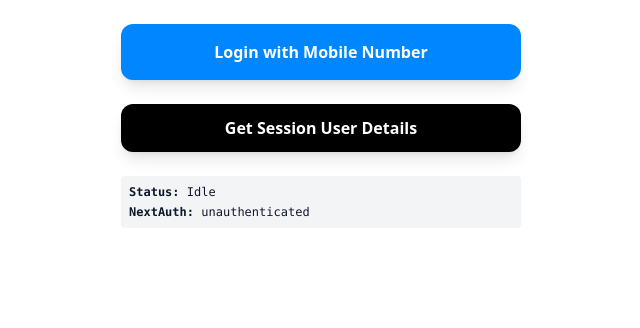
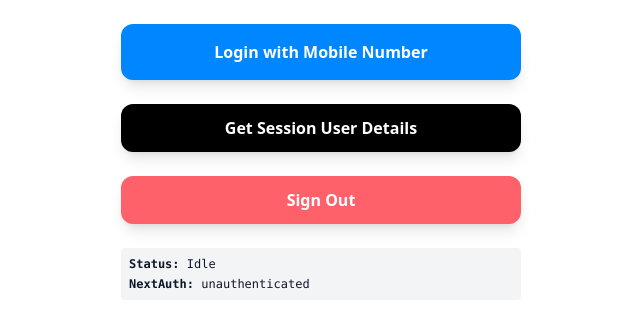
Before and after one commit to DeepakDhiman2005/truecaller-test, a Next.js app: page / in a window 1280 px wide. Shown: the top 328 px of the page, without its empty margins (319-959 px from the left). Built offline with nearby package versions, Linux system fonts and the light colour scheme; no server answers.

Commit message:
testing dev

```diff
--- a/app/api/truecaller/route.ts
+++ b/app/api/truecaller/route.ts
@@ -6,14 +6,14 @@ export async function POST(req: NextRequest) {
         const body = await req.json();
 
         // 1. Validate Payload from Truecaller
-        if (!body.requestId || !body.accessToken || !body.endpoint) {
+        if (!body.requestId || !body.accessToken) {
             return NextResponse.json({ error: "Invalid payload" }, { status: 400 });
         }
 
         console.log("🔥 Truecaller Callback Received for ID:", body.requestId);
 
         // 2. Fetch Profile from Truecaller immediately
-        const profileRes = await fetch(body.endpoint, {
+        const profileRes = await fetch("https://oauth-account-noneu.truecaller.com/v1/userinfo", {
             headers: { Authorization: `Bearer ${body.accessToken}` },
         });
 
--- a/components/buttons/TruecallerAuth.tsx
+++ b/components/buttons/TruecallerAuth.tsx
@@ -1,6 +1,6 @@
 "use client";
 
-import { useSession, signIn } from "next-auth/react";
+import { useSession, signIn, signOut } from "next-auth/react";
 import { useState, useEffect, useRef } from "react";
 import { v4 as uuidv4 } from "uuid";
 
@@ -66,6 +66,16 @@ export default function TruecallerRealTest() {
     else setStatus("Session loaded from NextAuth (useSession).");
   };
 
+  const handleSignOut = async () => {
+    setStatus("Signing out...");
+    await signOut({ redirect: false }); // stay on same page
+    setSessionUser(null);
+    setProfile(null);
+    setNonce("");
+    await update(); // refresh session state
+    setStatus("Signed out");
+  };
+
   // Polling logic
   useEffect(() => {
     if (!nonce || profile) return;
@@ -129,6 +139,14 @@ export default function TruecallerRealTest() {
         className="w-full bg-black text-white py-3 rounded-xl font-bold shadow-lg"
       >
         Get Session User Details
+      </button>
+
+      {/* ✅ SIGN OUT BUTTON */}
+      <button
+        onClick={handleSignOut}
+        className="w-full bg-red-600 text-white py-3 rounded-xl font-bold shadow-lg"
+      >
+        Sign Out
       </button>
 
       <div className="text-xs font-mono bg-gray-100 p-2 rounded">
```
